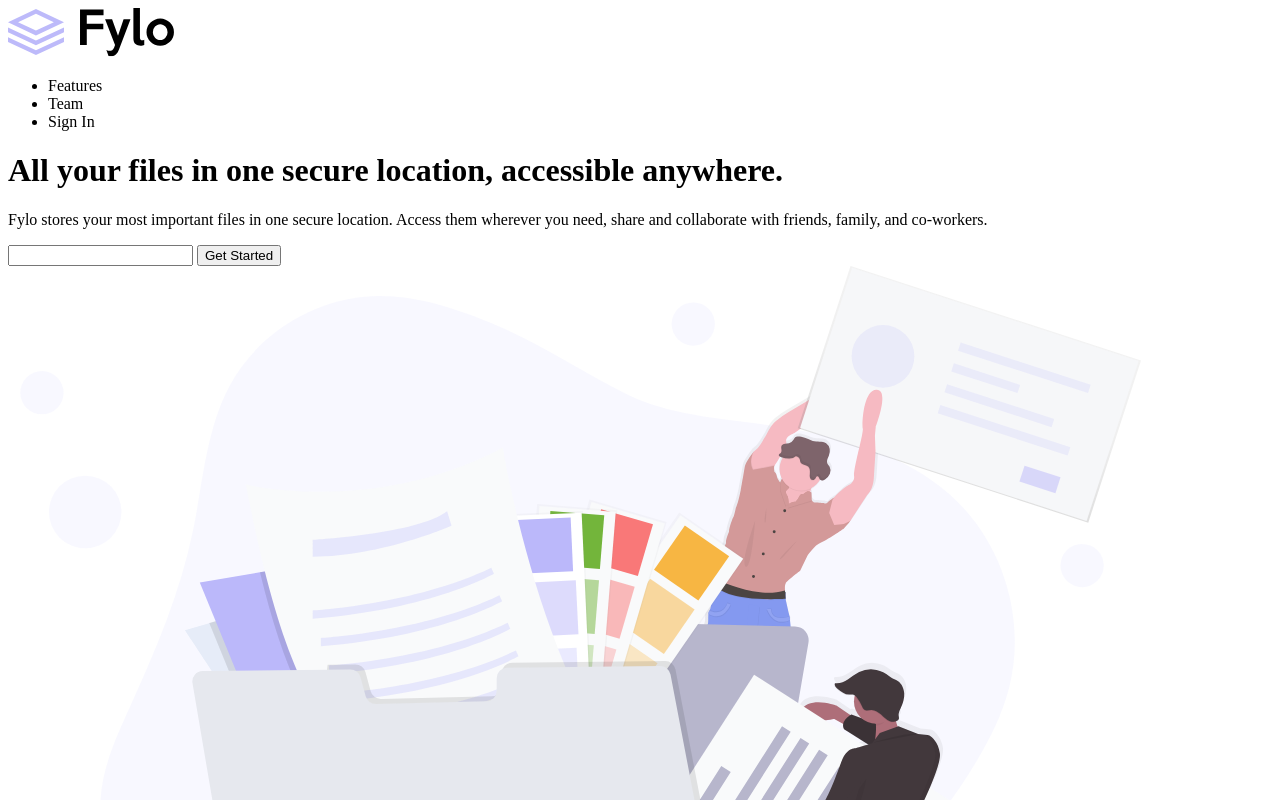
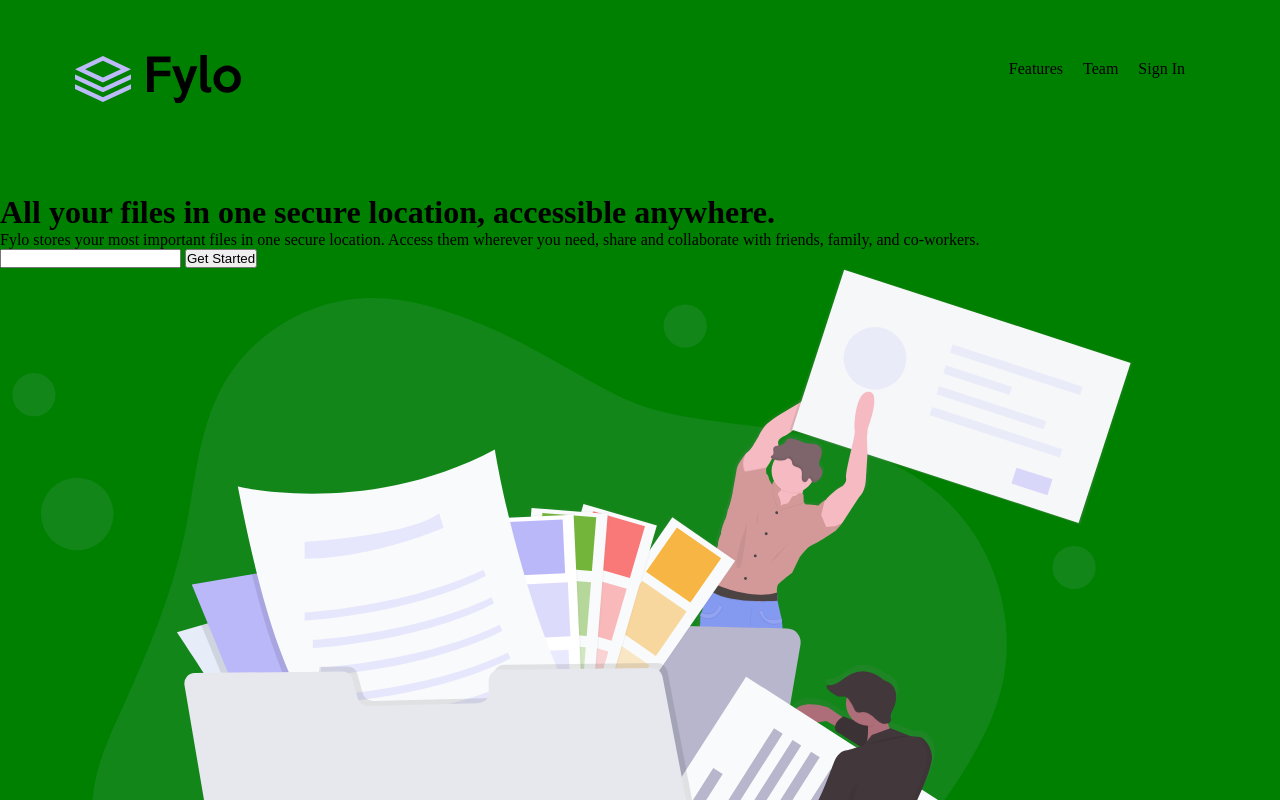
Before and after one commit to RizkiFajarF/fylo-landing-page-with-two-column-layout-master, a plain HTML site: page index.html in a window 1280 px wide. Shown: the top 800 px of the page. Drawn offline with Linux system fonts and the light colour scheme.

Commit message:
Progress header

```diff
--- a/index.html
+++ b/index.html
@@ -6,7 +6,7 @@
 
   <link rel="icon" type="image/png" sizes="32x32" href="./images/favicon-32x32.png">
   <link rel="stylesheet" href="maxcdn.bootstrapcdn.com/font-awesome/4.5.0/css/font-awesome.min.css">
-
+  <link rel="stylesheet" href="stylesheet.css">
   <title>Frontend Mentor | Fylo landing page with two column layout</title>
 
   <!-- Feel free to remove these styles or customise in your own stylesheet 👍 -->
@@ -19,11 +19,12 @@
   <header>
     <img src="images/logo.svg" alt="logo">
     <ul class="navbar">
+      <li>Sign In</li>
+      <li>Team</li>
       <li>Features</li>
-      <li>Team</li>
-      <li>Sign In</li>
     </ul>
   </header>
+  <div class="clear"></div>
   <main>
     <div class="top-section">
       <div class="top-container">
--- a/stylesheet.css
+++ b/stylesheet.css
@@ -3,3 +3,46 @@
   margin:0;
   box-sizing: border-box;
 }
+body {
+  background-color:green;
+}
+
+.middle-section {
+  background-image: url(images/bg-curve-desktop.svg);
+  background-size: cover;
+  background-position: center;
+}
+
+header img {
+  float:left;
+  margin-left:75px;
+  margin-top: 55px;
+  margin-bottom:55px;
+
+}
+header li {
+  float:right;
+  list-style-type: none;
+  margin-right:20px;
+}
+
+
+header ul {
+  margin-right:75px;
+  margin-top:60px;
+  overflow: auto;
+  float:right;
+}
+
+header {
+  overflow: auto;
+}
+
+.clear {
+  clear:both;
+}
+
+.top-section {
+  margin-top:35px;
+
+}
```
